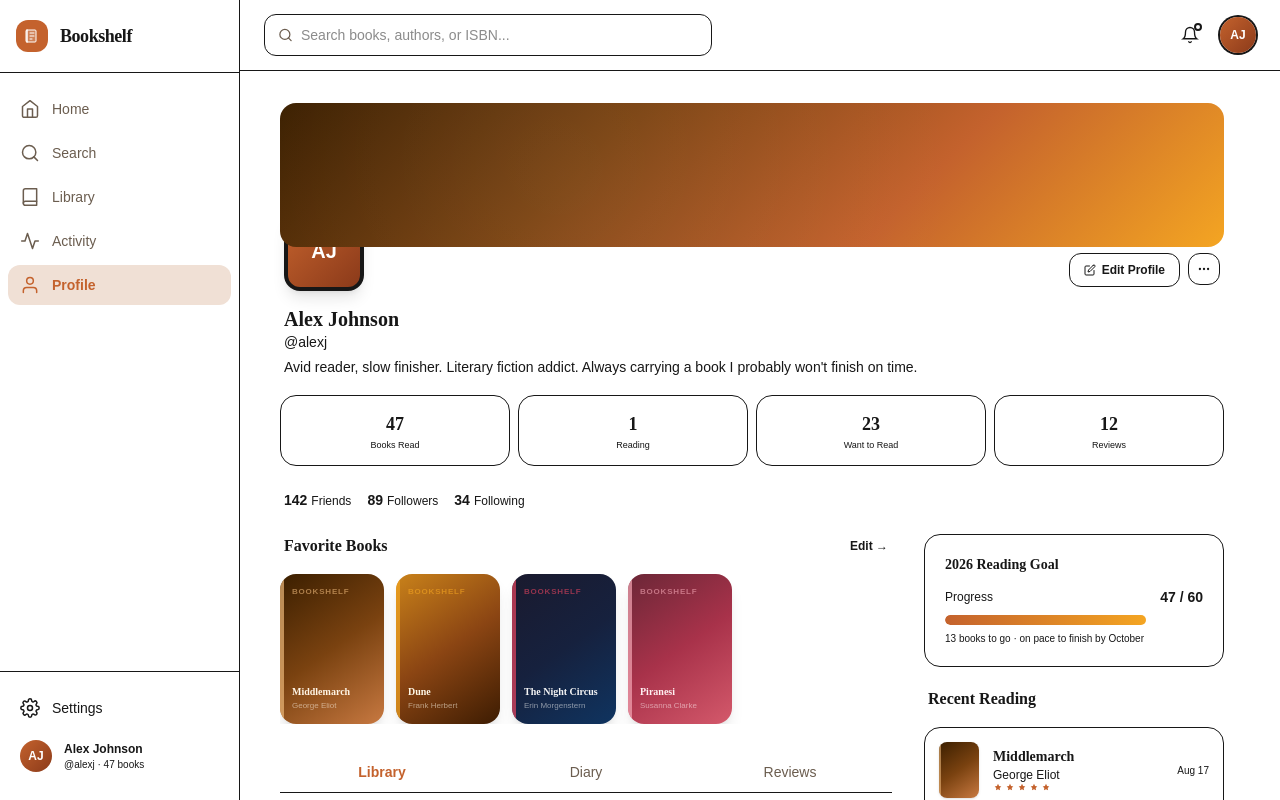
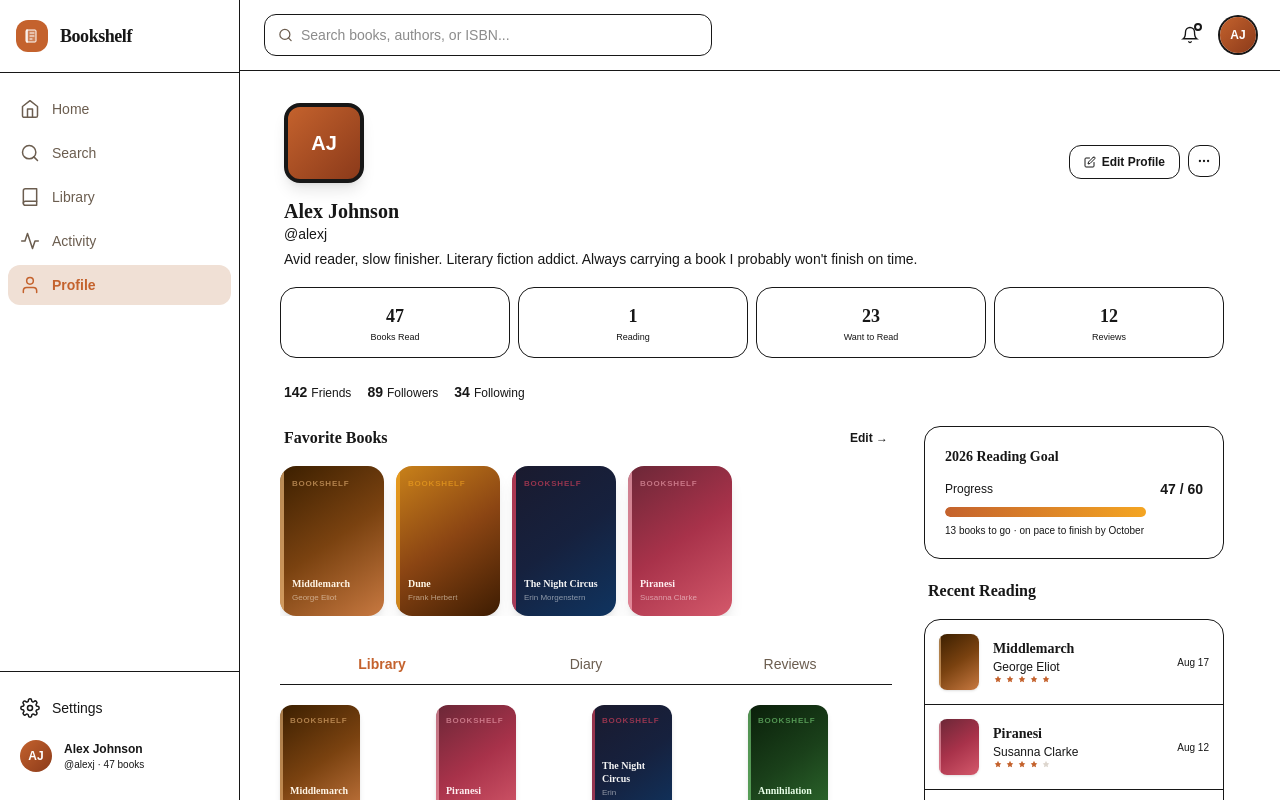
Before and after one commit to MuhammadZaeem500/book-shelf, a Next.js app: page / in a window 1280 px wide. Both pictures are taken after a click on the button "Profile". Shown: the top 800 px of the page. Built offline with nearby package versions, Linux system fonts and the light colour scheme.

Commit message:
Minor Changes

```diff
--- a/app/components/homepage.tsx
+++ b/app/components/homepage.tsx
@@ -940,13 +940,13 @@ function ProfilePage() {
   const profileHero = (
     <>
       {/* Banner */}
-      <div className="relative h-28 md:h-36 rounded-2xl overflow-hidden mb-4 md:mb-5"
+      {/* <div className="relative h-28 md:h-36 rounded-2xl overflow-hidden mb-4 md:mb-5"
         style={{ background:'linear-gradient(135deg,#3B1F00,#7A4210,#C4622D,#F4A522)' }}>
         <div className="absolute inset-0 opacity-30" style={{ backgroundImage:'radial-gradient(circle at 30% 50%, rgba(255,255,255,0.15), transparent 60%)' }} />
-      </div>
+      </div> */}
 
       {/* Avatar + actions row */}
-      <div className="flex items-end justify-between px-1 -mt-10 md:-mt-14 mb-4">
+      <div className="flex items-end justify-between px-1  mb-4">
         <div className="w-16 h-16 md:w-20 md:h-20 rounded-2xl border-4 border-cream overflow-hidden flex-shrink-0 shadow-lg"
           style={{ background:'linear-gradient(135deg,#C4622D,#8B3A1A)' }}>
           <div className="w-full h-full flex items-center justify-center text-white font-bold text-xl">AJ</div>
```
